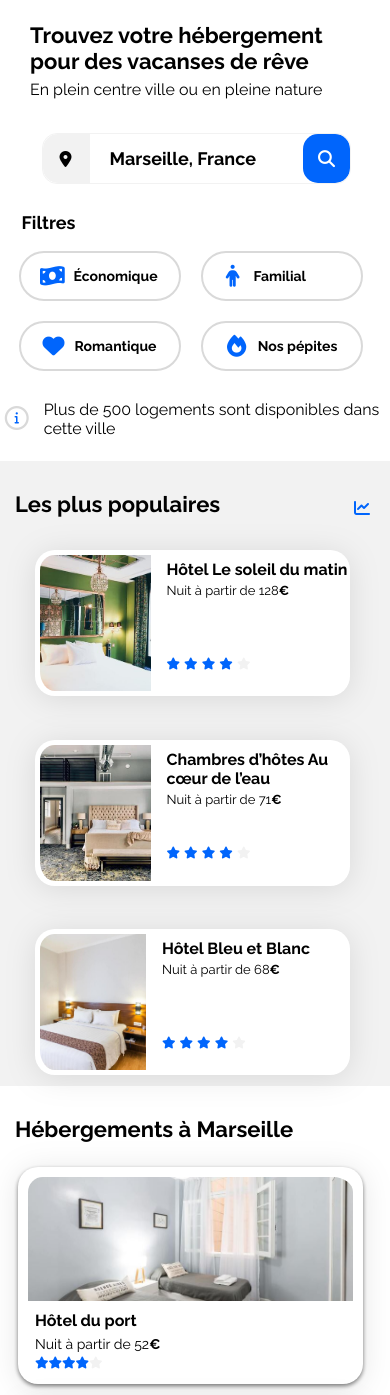
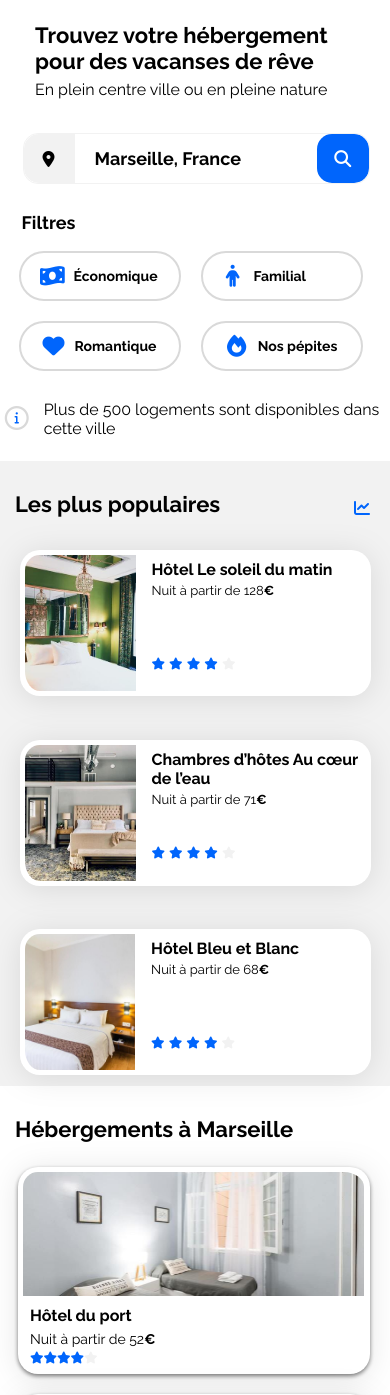
Before and after one commit to EGewalt/Projet-Booki, a plain HTML site: page index.html in a window 390 px wide. Shown: the part 126-1521 px from the top of the page. Drawn offline with Linux system fonts and the light colour scheme.

Commit message:
Update style.css

```diff
--- a/css/style.css
+++ b/css/style.css
@@ -132,7 +132,8 @@ nav a:hover {
 }
 
 .hebergements-card .card {
-    height: 200px;
+    height: auto;
+    padding-bottom: 13px;
     margin-bottom: 15px;
 }
 
@@ -671,6 +672,7 @@ footer {
         height: 79px;
         padding-bottom: 35px;
         padding-top: 20px;
+        padding-left: 5px;
     }
 
 
@@ -706,10 +708,6 @@ footer {
     .button-search{
         width: 15%;
         border-radius: 15px 15px 15px 15px;
-    }
-
-    .icon-container {
-        width: 15%;
     }
 
     .button-search span {
@@ -827,13 +825,14 @@ footer {
 
 
     .populaires-cards .card {
-        width: 90%;
+        width: 100%;
         height: 146px;
         padding: 0px;
         gap: 1px;
-
         border-radius: 20px 20px 20px 20px;
         text-align: start;
+        margin-right: 0px;
+        margin-left: 0px;
     }
 
     .populaires-cards a {
@@ -861,18 +860,24 @@ footer {
 
     .hebergements-card .card {
         display: grid;
-        width: 335px;
+        width: 95%;
         height: 207px;
         margin-top: -10px;
         box-shadow: 0px 2px 4px rgba(0,0,0,0.5);
+        padding: 0px;
+    }
+
+    .hebergements-card a {
+        width: 100%;
     }
 
     .hebergements-card {
         flex-direction: column;
+        width: 95%;
     }
 
     .hebergements-card img {
-        width: 325px;
+        width: 97%;
         height: 124px;
         object-fit: cover;
         padding: 5px 0px 5px 5px;
@@ -897,7 +902,7 @@ footer {
     /* Activités */
 
     .activite-title {
-        padding-top: 150px;
+        padding-top: 100px;
     }
 
     .activite {
@@ -912,15 +917,19 @@ footer {
         align-items: flex-start;
     }
 
+    .activite-card a {
+        width: 100%;
+    }
+
     .card-activite {
-        width: 315px;
+        width: 100%;
         height: 200px;
         border-radius: 20px 20px 20px 20px;
 
     }
 
     .card-activite img {
-        width: 317px;
+        width: 100%;
         height: 141px;
         border-radius: 20px 20px 0px 0px;
         box-shadow: none;
```
